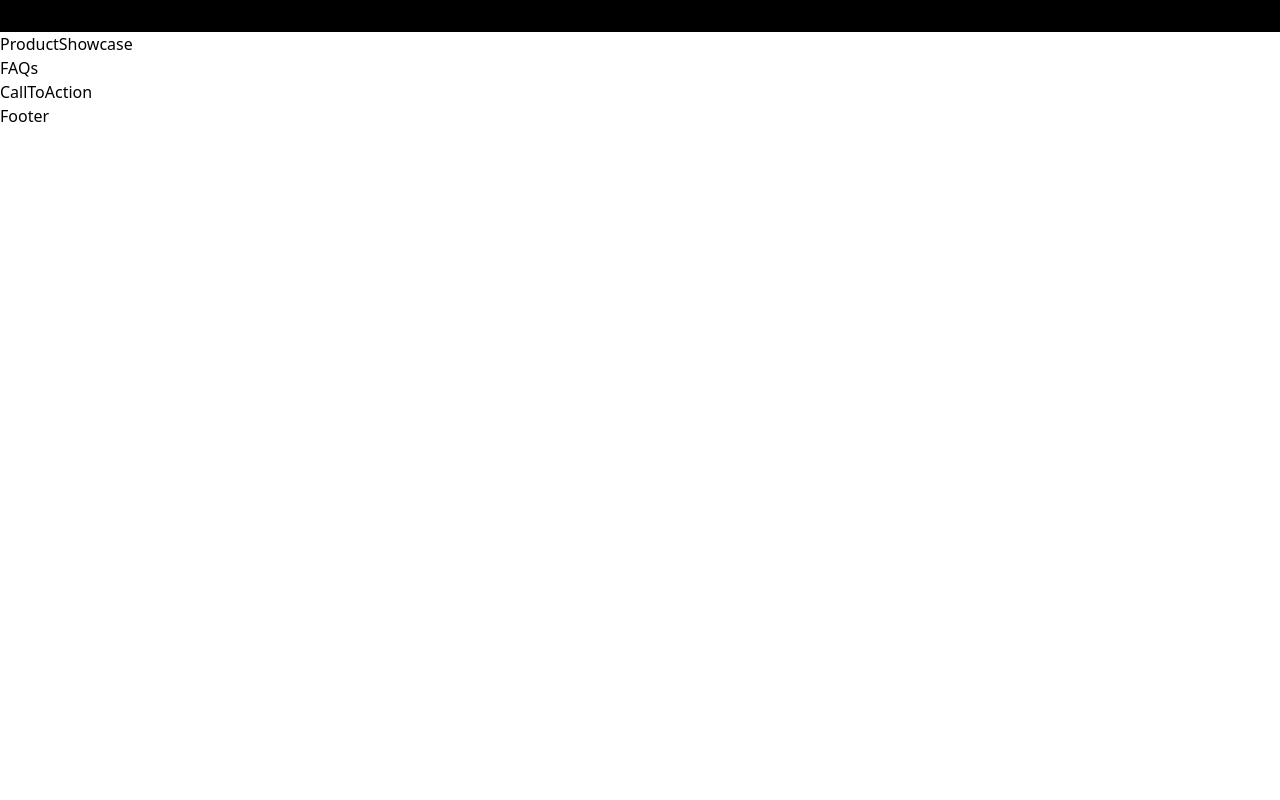
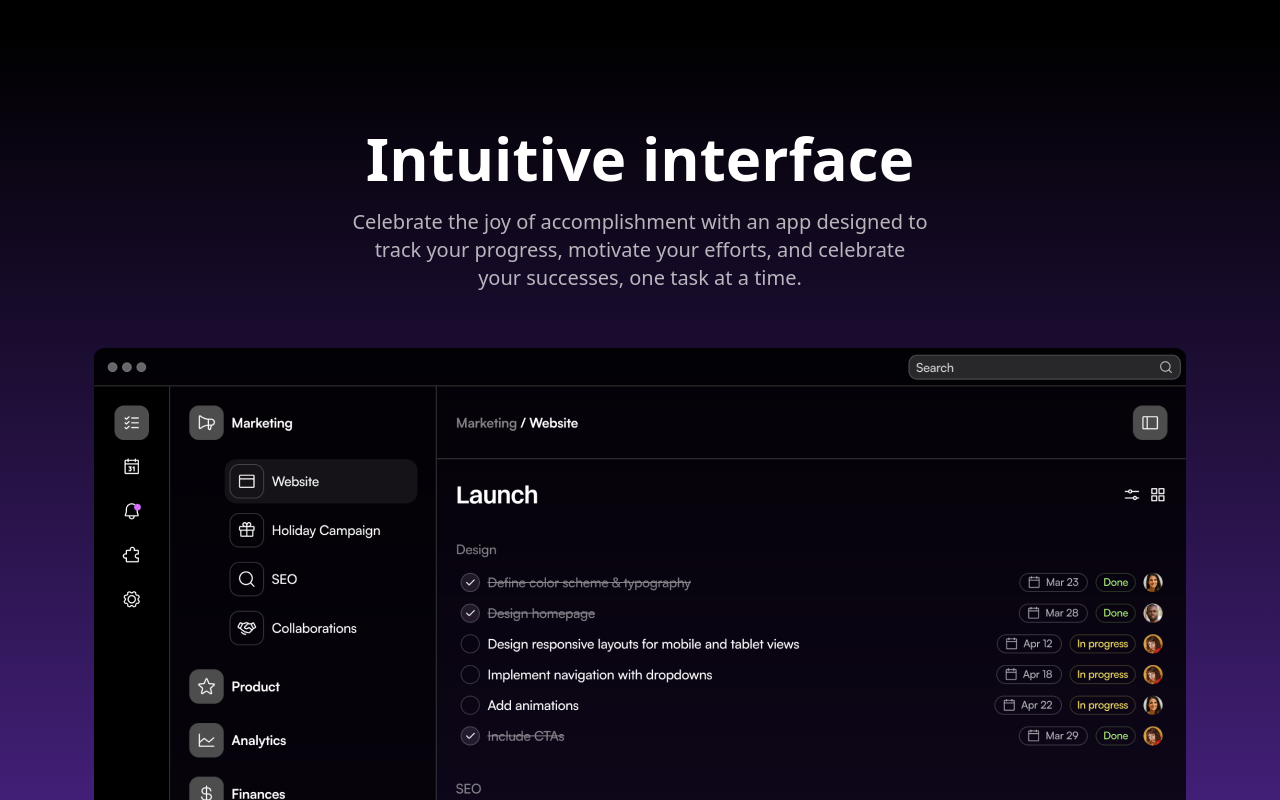
Before and after one commit to virendrapatil24/onetask, a Next.js app: page / in a window 1280 px wide. Shown: the part 1800-2600 px from the top of the page. Before the commit the page ends 1928 px from the top, so only its background shows below. Built offline with nearby package versions, Linux system fonts and the light colour scheme.

Commit message:
adds project showcase section

```diff
--- a/src/components/ProductShowcase.tsx
+++ b/src/components/ProductShowcase.tsx
@@ -1,7 +1,28 @@
-import React from "react";
+import Image from "next/image";
+import ProductImage from "../assets/images/app-screen.png";
 
 const ProductShowcase = () => {
-  return <div>ProductShowcase</div>;
+  return (
+    <div className="text-white bg-gradient-to-b from-black to-[#5D2CA8] py-[72px] sm:py-24">
+      <div className="container">
+        <h2 className="text-5xl sm:text-6xl text-center font-bold">
+          Intuitive interface
+        </h2>
+        <div className="max-w-xl mx-auto">
+          <p className="text-xl mt-5 text-center text-white/70">
+            Celebrate the joy of accomplishment with an app designed to track
+            your progress, motivate your efforts, and celebrate your successes,
+            one task at a time.
+          </p>
+        </div>
+        <Image
+          src={ProductImage}
+          alt="Product Showcase"
+          className="mt-14 mx-auto"
+        />
+      </div>
+    </div>
+  );
 };
 
 export default ProductShowcase;
```
